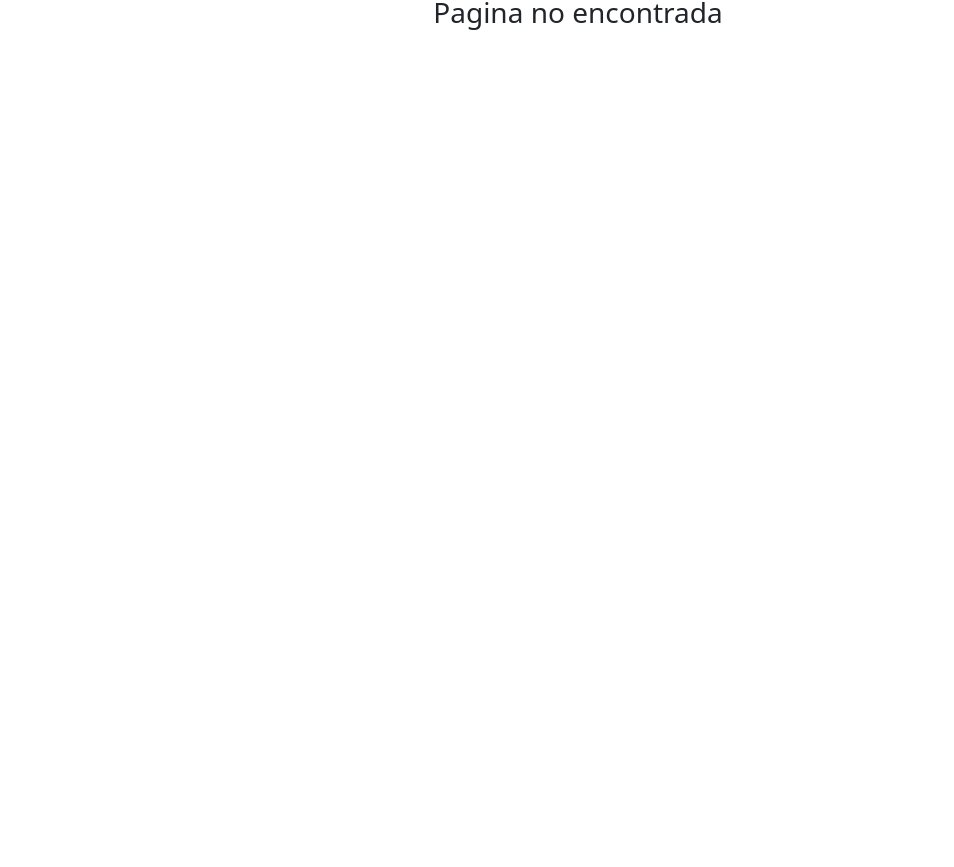
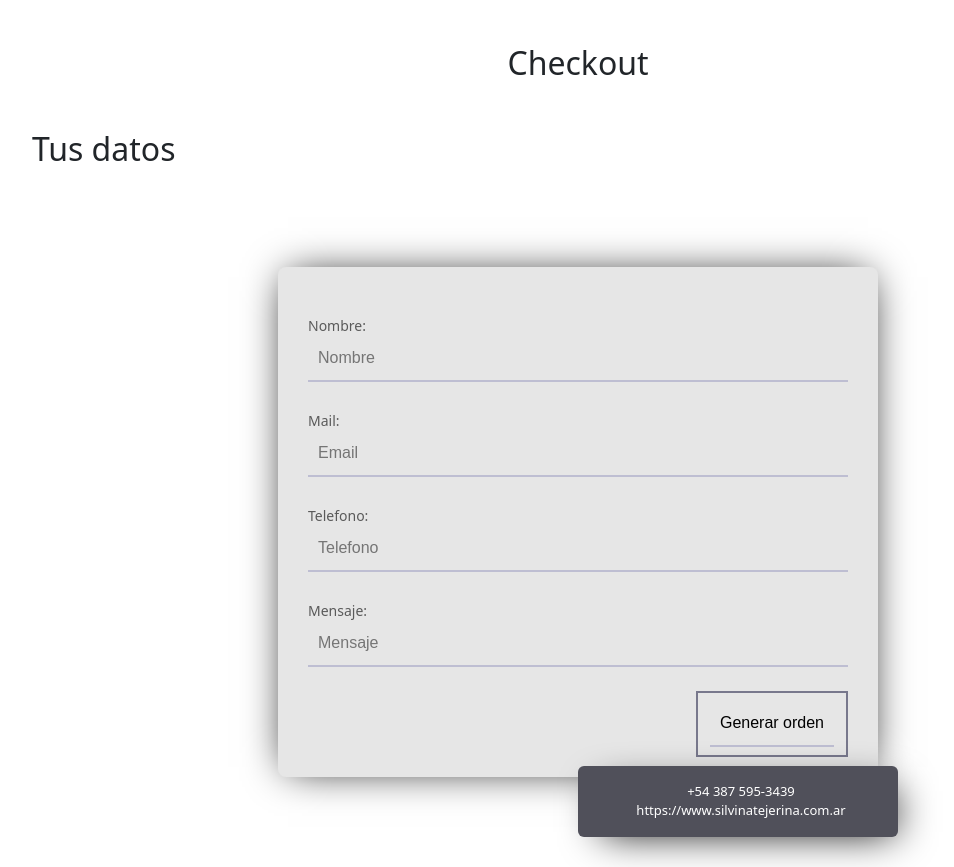
Before and after one commit to AGastonChoque/GastonChoqueReactJS49900, a React (Vite) app: page /checkout in a window 1280 px wide. Shown: the part 173-1040 px from the top of the page, without its empty margins (62-1016 px from the left). Before the commit the page ends 800 px from the top, so only its background shows below. Built offline with nearby package versions, Linux system fonts and the light colour scheme.

Commit message:
ordenes creadas y funcionando

```diff
--- a/src/App.jsx
+++ b/src/App.jsx
@@ -3,6 +3,7 @@ import Navbar from './components/Navbar/Navbar'
 import ItemListContainer from './components/ItemListContainer/ItemListContainer'
 import ItemDetailContainer from './components/ItemDetailContainer/ItemDetailContainer'
 import CartView from './components/CartView/CartView'
+import CheckoutView from './components/CheckoutView/CheckoutView'
 import { BrowserRouter, Routes, Route } from 'react-router-dom'
 import { CartProvider } from './context/CartContext'
 import { NotificationProvider } from './NotificationProvider/NotificationContext'
@@ -24,7 +25,8 @@ function App() {
               <Route path="/category/:categoryId" element={<ItemListContainer text1={"Productos filtrados"} />} />
               <Route path="/detail/:productId" element={<ItemDetailContainer />} />
               <Route path="/cart" element={<CartView />} />
-              <Route path="*" element={<h3 className='container d-flex justify-content-center'>Pagina no encontrada</h3>} />
+              <Route path="/checkout" element={<CheckoutView />} />
+              <Route path="*" element={<h2 className='container d-flex justify-content-center mt-5'>Pagina no encontrada</h2>} />
             </Routes>
           </CartProvider>
         </BrowserRouter>
--- a/src/components/CartView/CartView.jsx
+++ b/src/components/CartView/CartView.jsx
@@ -1,19 +1,18 @@
 import { useCart } from "../../context/CartContext"
 import ItemCount from "../ItemCount/ItemCount"
-
-
-
+import { Link } from "react-router-dom"
 
 
 const CartView = () => {
 
-    const { cart, updateFromCart, removeItem, total, veri1 } = useCart()
+
+    const { cart, updateFromCart, removeItem, total, vaciarCarrito } = useCart()
 
 
     return (
         cart.length >= 1 ? (
             <div className="container">
-            <h2>Carrito</h2>
+                <h2 className="container d-flex justify-content-around mt-5">Carrito</h2>
                 <div className="container mt-5 mb-2">
                     <div className="row justify-content-between">
                         <h2>Sus productos</h2>
@@ -42,7 +41,7 @@ const CartView = () => {
                                                 </td>
                                                 <td>${prod.price}</td>
                                                 <td>${prod.price * prod.quantity}</td>
-                                            <td><button type="button" className="btn-close" aria-label="Close" onClick={() => removeItem(prod.id)}></button></td>
+                                                <td><button type="button" className="btn-close" aria-label="Close" onClick={() => removeItem(prod.id, prod.name)}></button></td>
                                             </tr>
                                         )
                                     })
@@ -55,14 +54,18 @@ const CartView = () => {
                                 </tr>
                             </tbody>
                         </table>
+                        <div className="container d-flex justify-content-around mb-5">
+                            <button type="button" className="btn btn-outline-danger" onClick={vaciarCarrito}>Vaciar Carrito</button>
+                            <Link className="btn btn-outline-success" to="/checkout">Finalizar Compra!</Link>
+                        </div>
                     </div>
                 </div>
                 <div className="container d-flex justify-content-around mb-5"></div>
             </div>
         ) : (
-            <div className="container">
-                <h2>Carrito</h2>
-                <h3>Usted no tiene ningun producto en su carrito</h3>
+            <div className="container d-flex flex-column align-items-center mt-5">
+                <h2 >Carrito</h2>
+                <h3 >Usted no tiene ningun producto en su carrito</h3>
             </div>
         )
     )
--- /dev/null
+++ b/src/components/CheckoutView/CheckoutView.jsx
@@ -0,0 +1,111 @@
+import ContactForm from "../ContactForm/ContactForm"
+import { useCart } from "../../context/CartContext"
+import { db } from "../../services/firebase/firebaseConfig"
+import { getDocs, collection, query, where, documentId, writeBatch, addDoc } from "firebase/firestore"
+import { useState } from "react"
+import Loading from "../Loading/Loading"
+import { useNotification } from "../../NotificationProvider/NotificationContext"
+
+const CheckoutView = () => {
+    const { cart, total, vaciarCarrito } = useCart()
+    const [orderId, setOrderId] = useState(null)
+    const [loading, setLoading] = useState()
+    const { showNotification } = useNotification()
+
+    const createOrder = async (userData) => {
+        try {
+            setLoading(true)
+
+            const objOrder = {
+                buyer: {
+                    name: userData.name,
+                    email: userData.email,
+                    number: userData.phone,
+                    message: userData.message
+                },
+                items: cart,
+                total
+            }
+
+
+            const ids = cart.map(prod => prod.id)
+
+            const productsCollection = query(collection(db, "products"), where(documentId(), "in", ids))
+
+            const { docs } = await getDocs(productsCollection)
+
+            const batch = writeBatch(db)
+            const outOfStock = []
+
+            docs.forEach(doc => {
+                const dataDoc = doc.data()
+                const stockDb = dataDoc.stock
+
+                const productAddedToCart = cart.find(prod => prod.id === doc.id)
+                const prodQuantity = productAddedToCart?.quantity
+
+                if (stockDb >= prodQuantity) {
+                    batch.update(doc.ref, { stock: stockDb - prodQuantity })
+                } else {
+                    outOfStock.push({ id: doc.id, ...dataDoc })
+                }
+            })
+
+
+            if (outOfStock.length === 0) {
+                batch.commit()
+
+                const ordersCollection = collection(db, "orders")
+
+                const { id } = await addDoc(ordersCollection, objOrder)
+
+                vaciarCarrito()
+                setOrderId(id)
+            } else {
+                showNotification("Ups, algunos productos no cuentan con la cantidad solicitada")
+            }
+
+        } catch (error){
+            showNotification(`Ups hubo un error ${error.message}`)
+        } finally {
+            setLoading(false)
+        }
+    }
+
+
+    if (loading) {
+        return (
+            <Loading />
+        )
+    }
+
+
+    if (orderId) {
+        return (
+            <div className="container">
+                <h2 className="container d-flex justify-content-around mt-5">Tu compra se realizo de manera exitosa!</h2>
+                <div className="row justify-content-between">
+                    <h2 className="d-flex justify-content-around mt-5">El orden de tu compra es "{orderId}"</h2>
+                </div>
+            </div>
+        )
+    }
+
+
+
+    return (
+        <div className="container">
+            <h2 className="container d-flex justify-content-around mt-5">Checkout</h2>
+            <div className="container mt-5 mb-2">
+                <div className="row justify-content-between">
+                    <h2>Tus datos</h2>
+                </div>
+                <div>
+                    <ContactForm createOrder={createOrder} />
+                </div>
+            </div>
+        </div>
+    )
+}
+
+export default CheckoutView
--- /dev/null
+++ b/src/components/ContactForm/ContactForm.jsx
@@ -0,0 +1,56 @@
+import { useState } from "react"
+import classes from "./ContactForm.module.css"
+
+const ContactForm = ({ createOrder }) => {
+    const [nameForm, setNameForm] = useState("")
+    const [emailForm, setEmailForm] = useState("")
+    const [numberForm, setNumberForm] = useState("")
+    const [messageForm, setMessageForm] = useState("")
+
+    const handleNameChange = (e) => setNameForm(e.target.value)
+    const handleEmailChange = (e) => setEmailForm(e.target.value)
+    const handleNumberChange = (e) => setNumberForm(e.target.value)
+    const handleMessageChange = (e) => setMessageForm(e.target.value)
+
+    const handleSubmit = (e) => {
+        e.preventDefault()
+
+        const userData = {
+            name: nameForm,
+            email: emailForm,
+            phone: numberForm,
+            message: messageForm,
+        }
+        createOrder(userData)
+    }
+
+    return (
+        <div>
+            <div className={classes.vform} data-aos="zoom-out-up" data-aos-duration="2000">
+                <form method="post" className={classes.form} onSubmit={handleSubmit}>
+                    <p type="Nombre:">
+                        <input onChange={handleNameChange} type="text" name="nameForm" placeholder="Nombre" required value={nameForm} />
+                    </p>
+                    <p type="Mail:">
+                        <input onChange={handleEmailChange} type="email" name="emailForm" placeholder="Email" required value={emailForm} />
+                    </p>
+                    <p type="Telefono:">
+                        <input onChange={handleNumberChange} type="number" name="numberForm" placeholder="Telefono" required value={numberForm} />
+                    </p>
+                    <p type="Mensaje:">
+                        <input onChange={handleMessageChange} type="message" name="messageForm" placeholder="Mensaje" required value={messageForm} />
+                    </p>
+                    <button>
+                        <input type="submit" value="Generar orden" />
+                    </button>
+                    <div className="d-flex flex-column">
+                        <span>+54 387 595-3439</span>
+                        <span>https://www.silvinatejerina.com.ar</span>
+                    </div>
+                </form>
+            </div>
+        </div>
+    )
+}
+
+export default ContactForm
--- /dev/null
+++ b/src/components/ContactForm/ContactForm.module.css
@@ -0,0 +1,78 @@
+.vform {
+    padding: 20px;
+    margin: 50px auto;
+    display: flex;
+    flex-direction: column;
+    flex-wrap: wrap; }
+    .vform .form {
+      width: 600px;
+      background: #e6e6e6;
+      border-radius: 8px;
+      box-shadow: 0 0 40px -10px #000;
+      margin: 20px auto;
+      padding: 20px 30px;
+      max-width: calc(100vw - 40px);
+      box-sizing: border-box;
+      position: relative; }
+      .vform .form h2 {
+        margin: 10px 0;
+        padding-bottom: 10px;
+        width: 180px;
+        color: #78788c;
+        border-bottom: 3px solid #78788c; }
+      .vform .form p input {
+        width: 100%;
+        padding: 10px;
+        box-sizing: border-box;
+        background: none;
+        outline: none;
+        resize: none;
+        border: 0;
+        font-family: 'Montserrat', sans-serif;
+        transition: all .3s;
+        border-bottom: 2px solid #bebed2; }
+      .vform .form p:before {
+        content: attr(type);
+        display: block;
+        margin: 28px 0 0;
+        font-size: 14px;
+        color: #5a5a5a; }
+      .vform .form button {
+        float: right;
+        padding: 8px 12px;
+        margin: 8px 0 0;
+        font-family: 'Montserrat', sans-serif;
+        border: 2px solid #78788c;
+        background: 0;
+        color: #5a5a6e;
+        cursor: pointer;
+        transition: all .3s; }
+        .vform .form button input {
+          width: 100%;
+          padding: 10px;
+          box-sizing: border-box;
+          background: none;
+          outline: none;
+          resize: none;
+          border: 0;
+          font-family: 'Montserrat', sans-serif;
+          transition: all .3s;
+          border-bottom: 2px solid #bebed2; }
+      .vform .form button:hover {
+        background: #78788c;
+        color: #fff; }
+      .vform .form div {
+        content: 'Hi';
+        position: absolute;
+        bottom: -60px;
+        right: -20px;
+        background: #50505a;
+        color: #fff;
+        width: 320px;
+        padding: 16px 4px 16px 0;
+        border-radius: 6px;
+        font-size: 13px;
+        box-shadow: 10px 10px 40px -14px #000;
+        text-align: center; }
+        .vform .form div span {
+          margin: 0 5px 0 15px; }
--- a/src/components/ItemDetail/ItemDetail.jsx
+++ b/src/components/ItemDetail/ItemDetail.jsx
@@ -21,7 +21,6 @@ const ItemDetail = ({ id, name, price, category, pictureUrl, stock, description
         addItem(objProductToAdd)
         showNotification(`Agregaste ${quantity} "${name}" al carrito!`)
     }
-    console.log(cart);
 
     return (
 
--- a/src/components/Loading/Loading.jsx
+++ b/src/components/Loading/Loading.jsx
@@ -8,4 +8,4 @@ const Loading = () => {
     )
 }
 
-export default Loading;
+export default Loading
--- a/src/context/CartContext.jsx
+++ b/src/context/CartContext.jsx
@@ -1,4 +1,6 @@
 import { useState, createContext, useContext } from 'react'
+import { useNotification } from '../NotificationProvider/NotificationContext'
+
 
 export const CartContext = createContext({
     cart: [],
@@ -8,6 +10,8 @@ export const CartContext = createContext({
 
 
 export const CartProvider = ({ children }) => {
+
+    const { showNotification } = useNotification()
 
     const [cart, setCart] = useState([])
 
@@ -55,10 +59,15 @@ export const CartProvider = ({ children }) => {
 
     }
 
+    const vaciarCarrito = () => {
+        setCart([])
+    }
 
-    const removeItem = (productId) => {
+    const removeItem = (productId, productName) => {
         const cartUpdate = cart.filter(prod => prod.id !== productId)
         setCart(cartUpdate)
+        console.log(productName);
+        showNotification(`Eliminaste "${productName}" del carrito!`)
     }
 
     const getTotalQuantity = () => {
@@ -87,7 +96,7 @@ export const CartProvider = ({ children }) => {
 
 
     return (
-        <CartContext.Provider value={{ cart, addItem, isInCart, prodInCart, updateCart, updateFromCart, removeItem, totalQuantity, total }}>
+        <CartContext.Provider value={{ cart, addItem, isInCart, prodInCart, updateCart, updateFromCart, removeItem, totalQuantity, total, vaciarCarrito }}>
             {children}
         </CartContext.Provider>
     )
```
Lines whose indentation alone changed are shown as unchanged.
